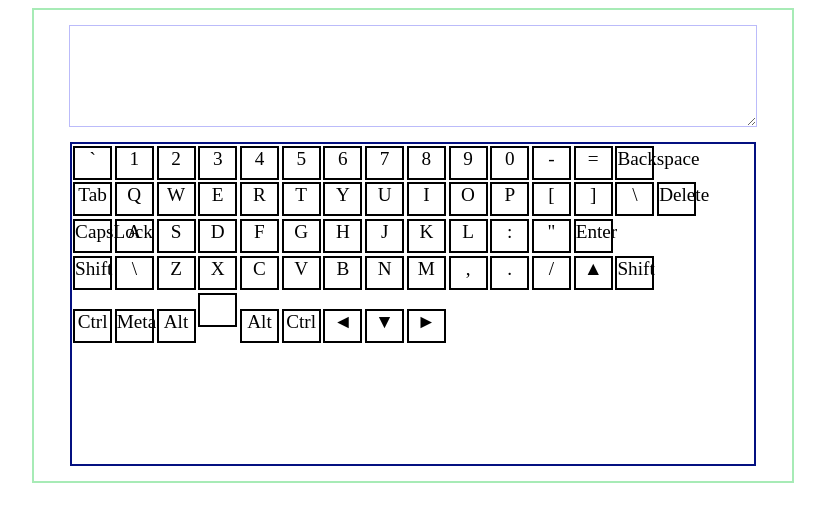
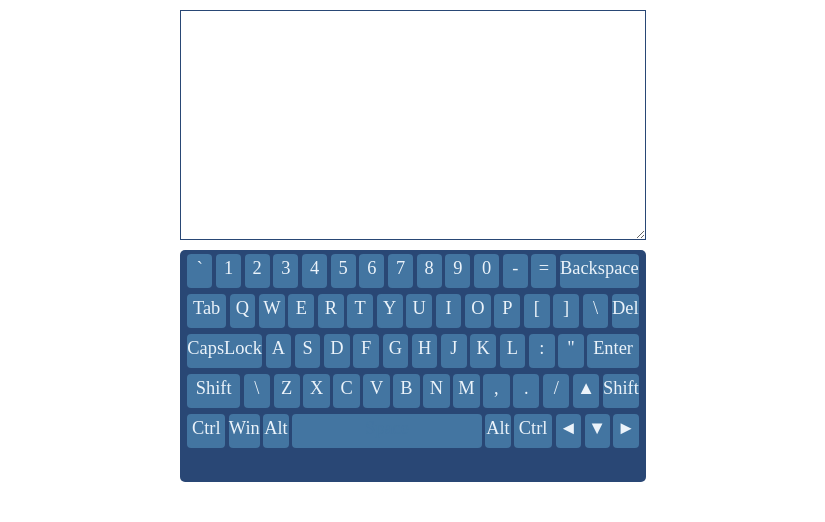
Before and after one commit to tsmika/virtual-keyboard, a plain HTML site: page index.html in a window 1280 px wide. Shown: the whole page, without its empty margins (227-1052 px from the left). Drawn offline with Linux system fonts and the light colour scheme.

Commit message:
feat: add base eng keyboard layout

```diff
--- a/app.js
+++ b/app.js
@@ -27,7 +27,7 @@ let engKeySet = {
   BracketLeft: "[",
   BracketRight: "]",
   Backslash: "\\",
-  Delete: "Delete",
+  Delete: "Del",
   CapsLock: "CapsLock", // third line
   a: "KeyA",
   s: "KeyS",
@@ -54,11 +54,12 @@ let engKeySet = {
   Period: ".",
   Slash: "/",
   ArrowUp: "▲",
-  ShiftRight: "Shift",
+  ShiftRight: "ShiftRight",
+  ShiftLeft: "ShiftLeft",
   ControlLeft: "Ctrl", // fifth line
-  MetaLeft: "Meta",
+  MetaLeft: "Win",
   AltLeft: "Alt",
-  " ": "           ",
+  Space: "Space",
   AltRight: "Alt",
   ControlRight: "Ctrl",
   ArrowLeft: "◄",
@@ -68,18 +69,9 @@ let engKeySet = {
 
 document.onkeydown = function (event) {
   engKeyboard.push(event.Code + ' : ' + event.key);
- // console.log(engKeyboard);
 }
+
 let engKeyboard = [];
-// let engKeyboard = [192, 49, 50, 51, 52, 53, 54, 55, 56, 57, 48, 189, 187, 8, 9, 81, 87, 69, 82, 84, 89, 85, 73, 79, 80,
-//   219, 221, 220, 46, 20, 65, 83, 68, 70, 71, 72, 74, 75, 76, 186, 222, 13, 16, 226, 90, 88, 67, 86, 66,
-//   78, 77, 188, 190, 191, 38, 16, 17, 91, 18, 32, 18, 17, 37, 40, 39];
-
-// document.onkeydown = function(event) {
-//   engKeyboard.push(event.keyCode);
-//   console.log(engKeyboard);
-// }
-
 let main = document.createElement('main');
 main.className = 'main';
 document.body.append(main);
@@ -87,50 +79,50 @@ document.body.append(main);
 let screen = document.createElement('textarea');
 screen.className = 'screen';
 screen.onkeydown = function (event) {
-  // screen.style.background = "red";
-  // screen.innerHTML = ':   event.code: ' + event.code + ', event.key: ' + event.key + ', event.keyCode: ' + event.keyCode;
-  console.log(':   event.code: ' + event.code + ', event.key: ' + event.key + ', event.keyCode: ' + event.keyCode);
-  // screen.innerHTML = event.key + ' ';
-  //console.log('code: ' + event.code + ', key: ' + event.key);
   engKeySet[event.key] = event.code;
-  // engKeyboard.push(event.keyCode);
-  // console.log(engKeyboard);
-  console.log(engKeySet);
 }
 
-// screen.setAttribute('type', 'text');
-// screen.innerHTML = '<h1>Test message</h1>';
 main.append(screen);
 
 let keyboard = document.createElement('div');
 keyboard.className = 'keyboard';
 
 let engKeyboardString = '';
-
-// for (let i = 0; i < engKeyboard.length; i++) {
-//   if (i === 14 || i === 29 || i === 42 || i === 56) {
-//     engKeyboardString += '<div class="clearfix"></div>';
-//   }
-//   engKeyboardString += '<div class="key">' + String.fromCharCode(engKeyboard[i]) + '</div>';
-//   // keyboard.append(String.fromCharCode(engKeyboard[i] + ' '));
-// }
-
 let i = 0;
 let title = '';
-for(item in engKeySet){
-  if (i === 14 || i === 29 || i === 42 || i === 56) {
-    engKeyboardString += '<div class="clearfix"></div>';
+let keySizeClass = '';
+
+for (item in engKeySet) {
+  if (i === 0 || i === 14 || i === 29 || i === 42 || i === 56) {
+    engKeyboardString += '<div class="keyboard-row">';
   }
 
   title = Object.values(engKeySet)[i];
-   if(title[0] === 'K') title = title.at(3);
-  engKeyboardString += '<div class="key">' + title + '</div>';
+
+  if (title[0] === 'K') title = title.at(3);
+
+  switch (title) {
+    case 'Tab':
+    case 'Ctrl': keySizeClass = ' middle-key'; break;
+    case ('ShiftLeft'):
+    case 'Enter': keySizeClass = ' double-key'; break;
+    case 'CapsLock':
+    case 'Backspace': keySizeClass = ' long-key'; break;
+    case 'Space': keySizeClass = ' huge-key'; break;
+    default: keySizeClass = '';
+  }
+
+  if (title[0] + title[1] === 'Sh') title = 'Shift';
+
+  engKeyboardString += '<div class="key' + keySizeClass + '">' + title + '</div>';
+
+  if (i === 13 || i === 28 || i === 41 || i === 55 || i === 64) {
+    engKeyboardString += '</div>';
+  }
 
   i++;
 }
-// console.log(engKeyboardString);
 
 keyboard.innerHTML = engKeyboardString;
-// document.querySelector('#keyboard1').innerHTML  = "<h1>some txt</h1>";
 
 main.append(keyboard);
--- a/style.css
+++ b/style.css
@@ -1,44 +1,73 @@
 .main {
   display: block;
-  border: solid 2px rgb(167, 235, 182);
-  width: 60%;
+  width: 40%;
   margin: auto;
 }
 
 .screen {
   display: block;
   font-size: 1.2rem;
-  border: solid 1px rgb(187, 187, 250);
-  width: 90%;
-  height: 6rem;
+  border: solid 1px rgb(41, 71, 117);
+  width: 91%;
+  height: 14rem;
   margin: auto;
   margin-bottom: 2%;
   margin-top: 2%;
 }
+.screen:active {
+  border-color: rgb(41, 71, 117);
+}
 
 .keyboard {
   display: block;
-  /* display: flex; */
-  border: solid 2px rgb(4, 16, 129);
   width: 90%;
-  height: 20rem;
+  height: 14.5rem;
   margin: auto;
-  margin-bottom: 2%;
+  padding: 0% 1% 0% 1%;
+  border-radius: 5px;
+  background-color:  rgb(41, 71, 117);
+}
+
+.keyboard-row {
+  display: flex;
+  justify-content: space-between;
 }
 
 .key {
   display: inline-block;
   justify-self: center;
-  border: solid 2px rgb(0, 0, 0);
-  width: 35px;
+  width: 2em;
   height: 30px;
-  margin: 0.2% 0.2% 0.2% 0.2%;
+  margin: 0.8% 0.4% 0.4% 0.4%;
   text-align: center;
-  font-size: 1.2rem;
+  font-size: 1.15rem;
+  background-color: rgb(67, 117, 161);
+  padding-top: 1%;
+  border-radius: 4px;
+  color: rgb(235, 243, 250);
 }
 
-.clearfix {
-  display: block;
-  width: 100%;
-  clear: both;
+.middle-key{
+  width: 3em;
 }
+
+.double-key{
+  width: 4em;
+}
+
+.long-key{
+  width: 5em;
+}
+
+.huge-key{
+  width: 15em;
+  color: rgb(67, 117, 161);
+}
+
+.key:hover{
+  background-color: rgb(80, 140, 192);
+  cursor: pointer;
+}
+.huge-key:hover{
+  color: rgb(80, 140, 192);
+}
```
Also changed, not shown: 1 other file.
